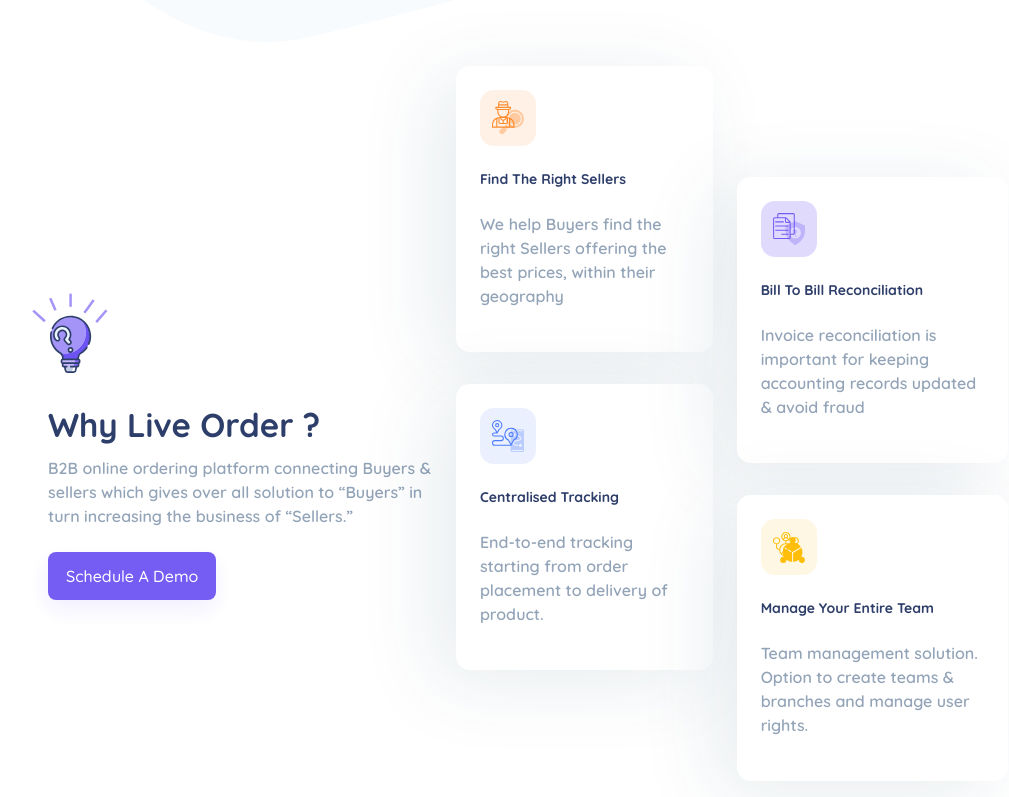
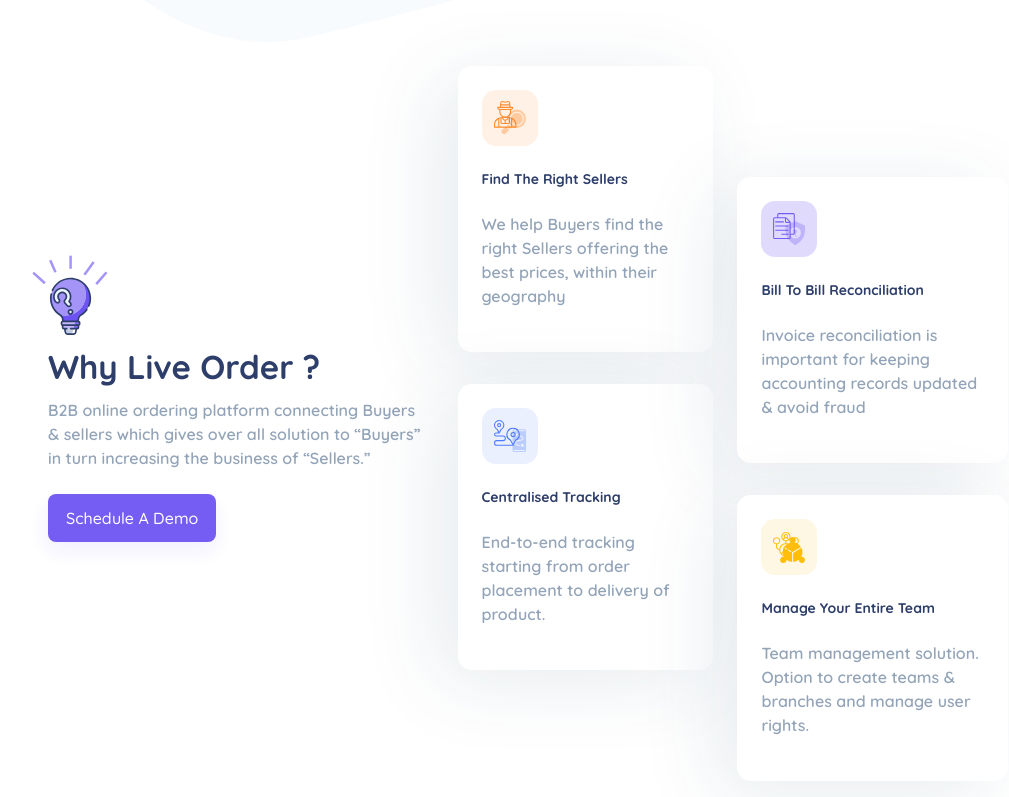
Before and after one commit to ssekaran4u/liveorder3.0-react-pre, a React (Create React App) app: page / in a window 1280 px wide. Shown: the part 632-1429 px from the top of the page, without its empty margins (112-1121 px from the left). Built offline with nearby package versions, Linux system fonts and the light colour scheme.

Commit message:
whyLiveSection margin changes

```diff
--- a/src/Components/WhyLiveSection/WhyLiveSection.css
+++ b/src/Components/WhyLiveSection/WhyLiveSection.css
@@ -243,3 +243,8 @@
   font-weight: 600 !important;
   color: #e8eef2;
 }
+
+.whyLiveSectionTitle {
+  margin-top: -96px;
+  margin-right: 2rem !important;
+}
--- a/src/Components/WhyLiveSection/WhyLiveSection.js
+++ b/src/Components/WhyLiveSection/WhyLiveSection.js
@@ -65,7 +65,7 @@ class WhyLiveSection extends Component {
     return (
       <div className="WhyLiveSection d-lg-flex MainContainer py-4" id="whyLive">
         <div className="d-flex align-items-center">
-          <div className="whyLiveSectionTitle mr-0 mr-lg-4 mb-4 mb-lg-0 d-flex flex-column align-items-start">
+          <div className="whyLiveSectionTitle mb-4 mb-lg-0 d-flex flex-column align-items-start">
             {/* <img src={QMarkImg} alt="Why Live Order" className="mb-3" /> */}
             <Lottie
               options={this.state.defaultOptions}
@@ -76,6 +76,7 @@ class WhyLiveSection extends Component {
                 margin: "0px 0",
                 outline: "none",
                 marginLeft: "-24px",
+                marginBottom: "-20px",
               }}
             />
             <lottie-player
```
